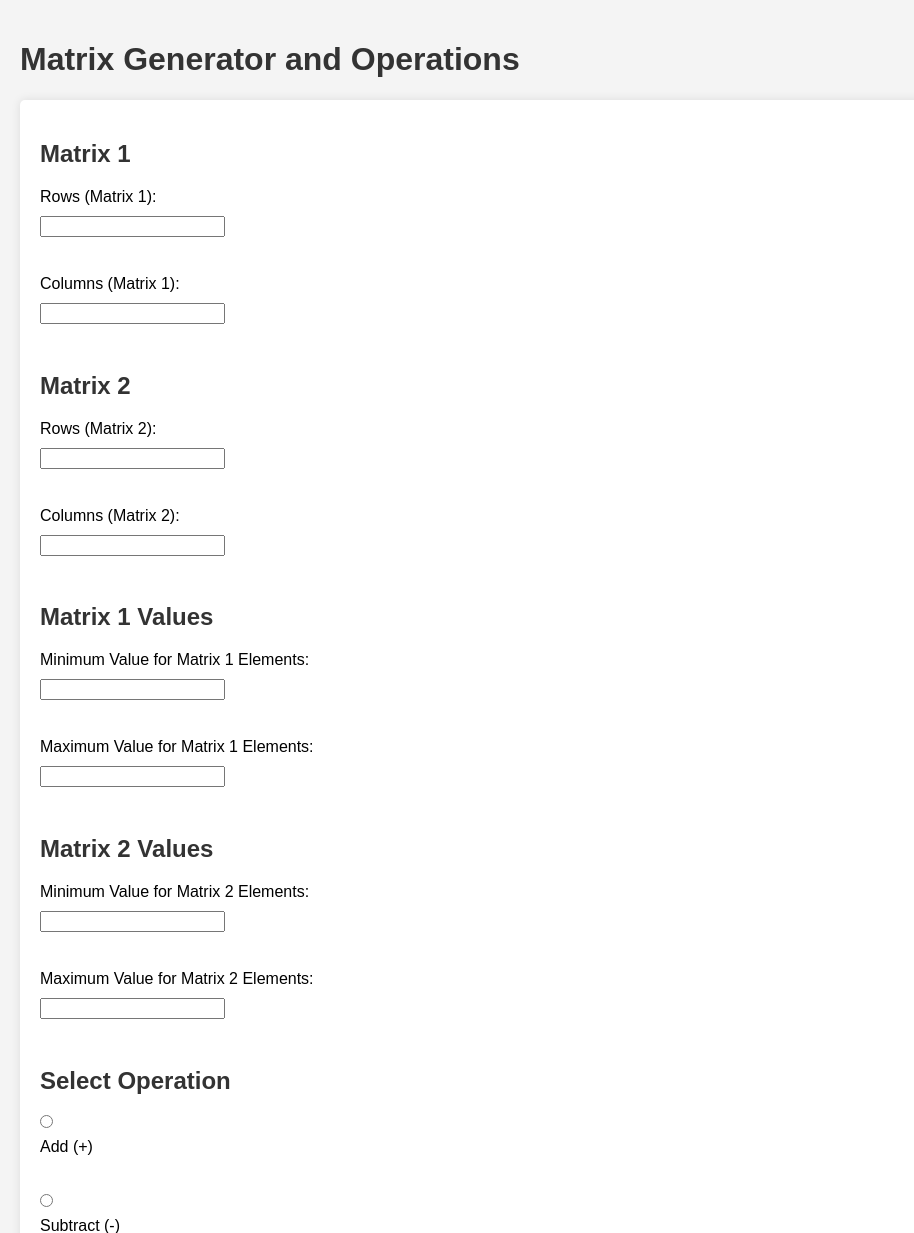
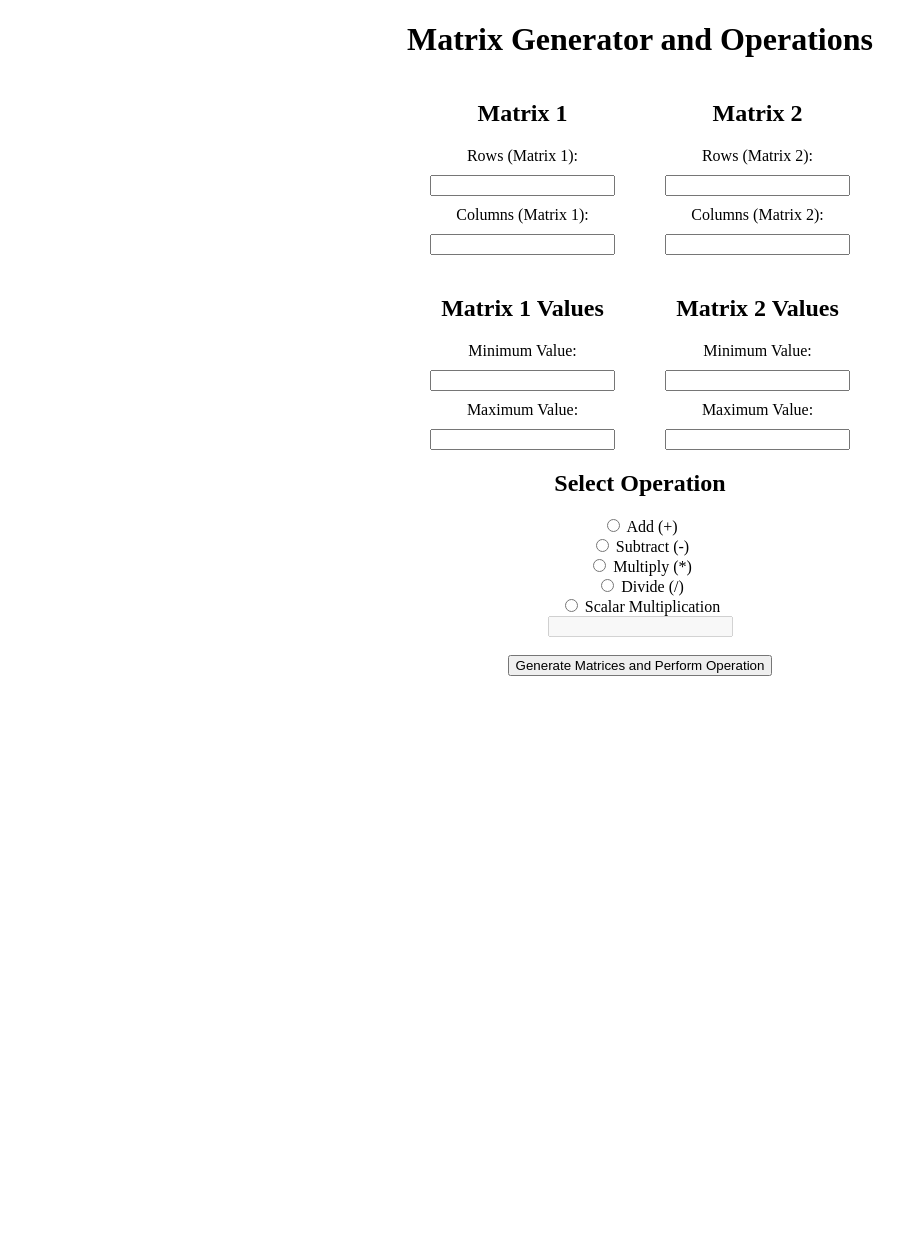
Before and after one commit to hmmariwan/numpy-vec-app, a Flask app: page / in a window 1280 px wide. Shown: the top 1233 px of the page, without its empty margins (0-914 px from the left). After the commit the page ends 676 px from the top, so only its background shows below. Run offline with Flask 3, Linux system fonts and the light colour scheme.

Commit message:
changing style

```diff
--- a/app.py
+++ b/app.py
@@ -3,7 +3,7 @@ import numpy as np
 
 app = Flask(__name__)
 
-# Helper function to generate a random matrix
+# function to generate a random matrix using numpy library
 def create_matrix(rows, cols, min_val, max_val):
     return np.random.randint(min_val, max_val + 1, (rows, cols))
 
@@ -31,7 +31,7 @@ def result():
         # Get the selected operation
         operation = request.form['operation']
 
-        # Generate two random matrices using NumPy
+        # Generate two random matrices
         matrix1 = create_matrix(rows1, cols1, min_val1, max_val1)
         matrix2 = create_matrix(rows2, cols2, min_val2, max_val2)
 
@@ -74,7 +74,7 @@ def result():
                                operation=operation)
 
     except Exception as e:
-        # Handle any errors (such as invalid input) and display an error page
+        # Handle any errors and display an error page
         return render_template('error.html', error=str(e))
 
 # Run the app
--- a/templates/error.html
+++ b/templates/error.html
@@ -8,6 +8,6 @@
 <body>
     <h1>An Error Occurred</h1>
     <p>{{ error }}</p>
-    <a href="/">Go Back</a>
+    <a href="/">Home </a>
 </body>
 </html>
--- a/templates/index.html
+++ b/templates/index.html
@@ -4,9 +4,8 @@
     <meta charset="UTF-8">
     <meta name="viewport" content="width=device-width, initial-scale=1.0">
     <title>Matrix Generator and Operations</title>
-    <link rel="stylesheet" href="/static/styles.css">
     <script>
-        // JavaScript to enable/disable scalar input based on operation choice
+        // function to enable/disable scalar input based on operation choice
         function toggleScalarInput() {
             const scalarInput = document.getElementById('scalar_value');
             const scalarLabel = document.getElementById('scalar_label');
@@ -26,42 +25,58 @@
     </script>
 </head>
 <body>
-    <h1>Matrix Generator and Operations</h1>
+    <!-- display the title-->
+    <h1 style="text-align: center;">Matrix Generator and Operations</h1>
 
-    <form action="/result" method="POST">
-        <!-- Inputs for Matrix 1 dimensions -->
+    <!-- form container with inline CSS -->
+    <form action="/result" method="POST" style="text-align: center; margin-top: 20px;">
+
+        <div style="display: flex; justify-content: center; gap: 50px; margin-bottom: 20px;">
+            <!-- inputs for matrix 1-->
+            <div>
                 <h2>Matrix 1</h2>
-        <label for="rows1">Rows (Matrix 1):</label>
-        <input type="number" id="rows1" name="rows1" required><br>
+                <label for="rows1" style="display: block; margin-bottom: 10px;">Rows (Matrix 1):</label>
+                <input type="number" id="rows1" name="rows1" required style="margin-bottom: 10px;"><br>
 
-        <label for="cols1">Columns (Matrix 1):</label>
-        <input type="number" id="cols1" name="cols1" required><br>
+                <label for="cols1" style="display: block; margin-bottom: 10px;">Columns (Matrix 1):</label>
+                <input type="number" id="cols1" name="cols1" required>
+            </div>
 
-        <!-- Inputs for Matrix 2 dimensions -->
+            <!-- inputs for matrix 2-->
+            <div>
                 <h2>Matrix 2</h2>
-        <label for="rows2">Rows (Matrix 2):</label>
-        <input type="number" id="rows2" name="rows2" required><br>
+                <label for="rows2" style="display: block; margin-bottom: 10px;">Rows (Matrix 2):</label>
+                <input type="number" id="rows2" name="rows2" required style="margin-bottom: 10px;"><br>
 
-        <label for="cols2">Columns (Matrix 2):</label>
-        <input type="number" id="cols2" name="cols2" required><br>
+                <label for="cols2" style="display: block; margin-bottom: 10px;">Columns (Matrix 2):</label>
+                <input type="number" id="cols2" name="cols2" required>
+            </div>
+        </div>
 
-        <!-- Inputs for Random Integer Range for Matrix 1 -->
+        <div style="display: flex; justify-content: center; gap: 50px; margin-bottom: 20px;">
+            <!-- matrix 1 values -->
+            <div>
                 <h2>Matrix 1 Values</h2>
-        <label for="min_val1">Minimum Value for Matrix 1 Elements:</label>
-        <input type="number" id="min_val1" name="min_val1" required><br>
+                <label for="min_val1" style="display: block; margin-bottom: 10px;">Minimum Value:</label>
+                <input type="number" id="min_val1" name="min_val1" required style="margin-bottom: 10px;"><br>
 
-        <label for="max_val1">Maximum Value for Matrix 1 Elements:</label>
-        <input type="number" id="max_val1" name="max_val1" required><br>
+                <label for="max_val1" style="display: block; margin-bottom: 10px;">Maximum Value:</label>
+                <input type="number" id="max_val1" name="max_val1" required>
+            </div>
 
-        <!-- Inputs for Random Integer Range for Matrix 2 -->
+            <!-- matrix 2 values -->
+            <div>
                 <h2>Matrix 2 Values</h2>
-        <label for="min_val2">Minimum Value for Matrix 2 Elements:</label>
-        <input type="number" id="min_val2" name="min_val2" required><br>
+                <label for="min_val2" style="display: block; margin-bottom: 10px;">Minimum Value:</label>
+                <input type="number" id="min_val2" name="min_val2" required style="margin-bottom: 10px;"><br>
 
-        <label for="max_val2">Maximum Value for Matrix 2 Elements:</label>
-        <input type="number" id="max_val2" name="max_val2" required><br>
+                <label for="max_val2" style="display: block; margin-bottom: 10px;">Maximum Value:</label>
+                <input type="number" id="max_val2" name="max_val2" required>
+            </div>
+        </div>
 
-        <!-- Buttons for operations between matrices -->
+        <!-- operation selection and submit button-->
+        <div style="margin-top: 20px;">
             <h2>Select Operation</h2>
             <input type="radio" id="add" name="operation" value="add" onclick="toggleScalarInput()" required>
             <label for="add">Add (+)</label><br>
@@ -78,8 +93,8 @@
             <input type="radio" id="scalar" name="operation" value="scalar" onclick="toggleScalarInput()" required>
             <label for="scalar">Scalar Multiplication</label><br>
 
-        <!-- Dropdown for selecting which matrix to multiply by scalar -->
-        <div id="matrix_choice" style="display:none;">
+            <!--scalar multiplication options -->
+            <div id="matrix_choice" style="display:none; margin-top: 10px;">
                 <label for="matrix_select">Select Matrix for Scalar:</label>
                 <select id="matrix_select" name="matrix_select">
                     <option value="matrix1">Matrix 1</option>
@@ -87,12 +102,13 @@
                 </select>
             </div>
 
-        <!-- Input field for scalar value -->
-        <label id="scalar_label" for="scalar_value" style="display:none">Scalar Value:</label>
-        <input type="number" id="scalar_value" name="scalar_value" disabled><br>
+            <!--scalar value input -->
+            <label id="scalar_label" for="scalar_value" style="display:none; margin-top: 10px;">Scalar Value:</label>
+            <input type="number" id="scalar_value" name="scalar_value" disabled><br><br>
 
-        <!-- Submit button -->
+            <!--submit button -->
             <input type="submit" value="Generate Matrices and Perform Operation">
+        </div>
     </form>
 </body>
 </html>
```
Lines whose indentation alone changed are shown as unchanged.
